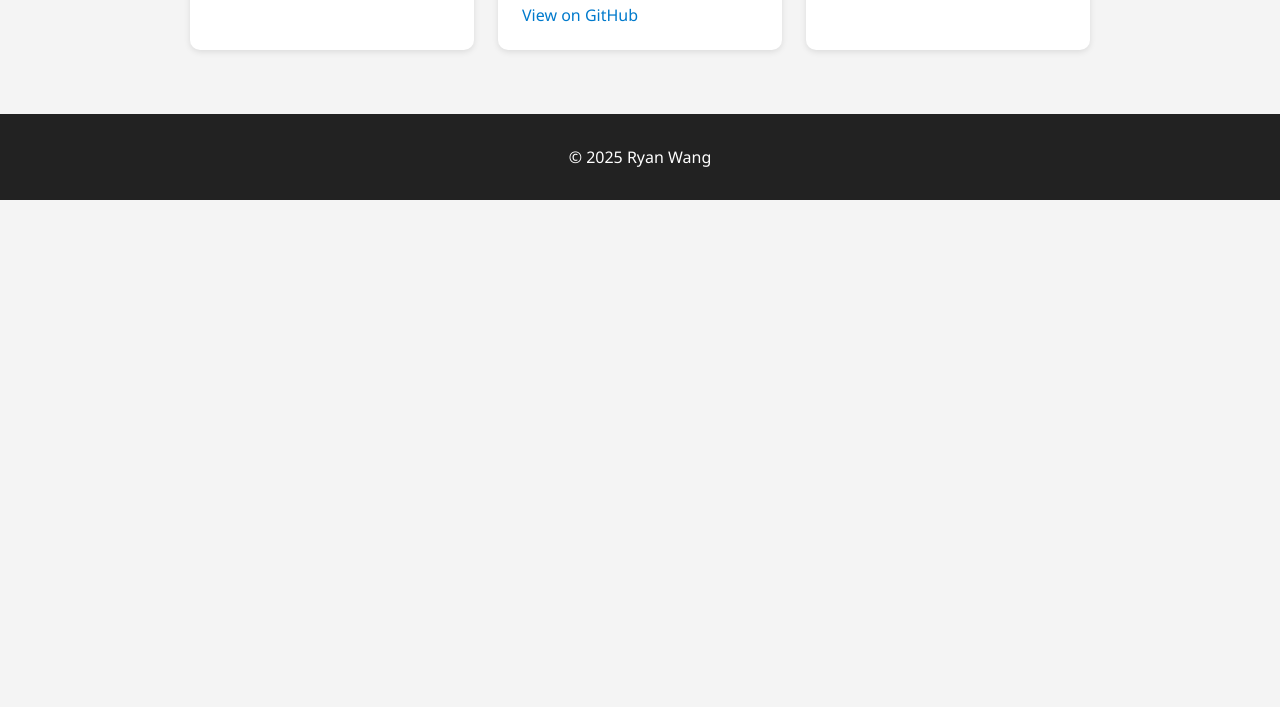
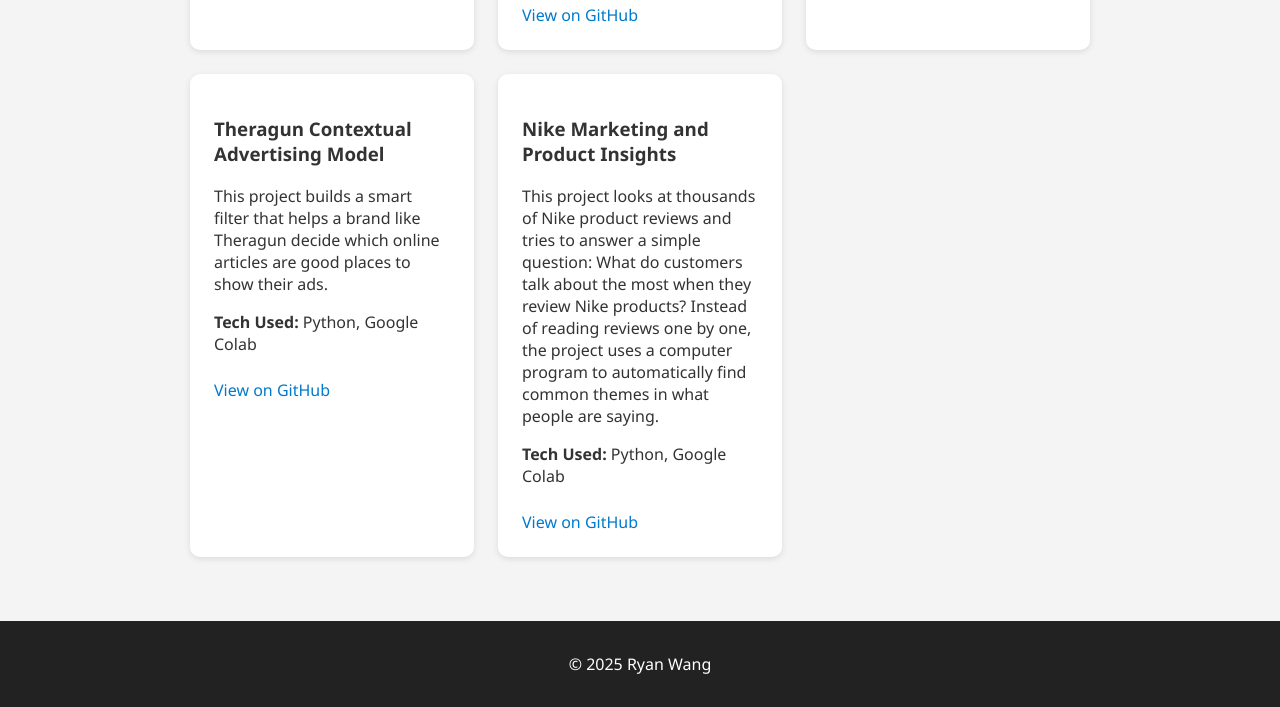
Before and after one commit to rywa6551/Portfolio, a plain HTML site: page index.html in a window 1280 px wide. Shown: the part 1190-1897 px from the top of the page. Before the commit the page ends 1390 px from the top, so only its background shows below. Drawn offline with Linux system fonts and the light colour scheme.

Commit message:
Update index.html

```diff
--- a/index.html
+++ b/index.html
@@ -57,6 +57,20 @@
           <p><strong>Tech Used:</strong> Python, Jupyter Notebook</p>
           <a href="https://github.com/rywa6551/Histopathologic-Cancer-Detection-CNN" target="_blank">View on GitHub</a>
         </div>
+
+        <div class="project">
+          <h3>Theragun Contextual Advertising Model</h3>
+          <p>This project builds a smart filter that helps a brand like Theragun decide which online articles are good places to show their ads.</p>
+          <p><strong>Tech Used:</strong> Python, Google Colab</p>
+          <a href="https://github.com/rywa6551/Theragun-Contextual-Advertising-Model" target="_blank">View on GitHub</a>
+        </div>
+
+        <div class="project">
+          <h3>Nike Marketing and Product Insights</h3>
+          <p>This project looks at thousands of Nike product reviews and tries to answer a simple question: What do customers talk about the most when they review Nike products? Instead of reading reviews one by one, the project uses a computer program to automatically find common themes in what people are saying.</p>
+          <p><strong>Tech Used:</strong> Python, Google Colab</p>
+          <a href="https://github.com/rywa6551/Nike-Marketing-and-Product-Insights" target="_blank">View on GitHub</a>
+        </div>
       </div>
     </section>
   </div>
```
